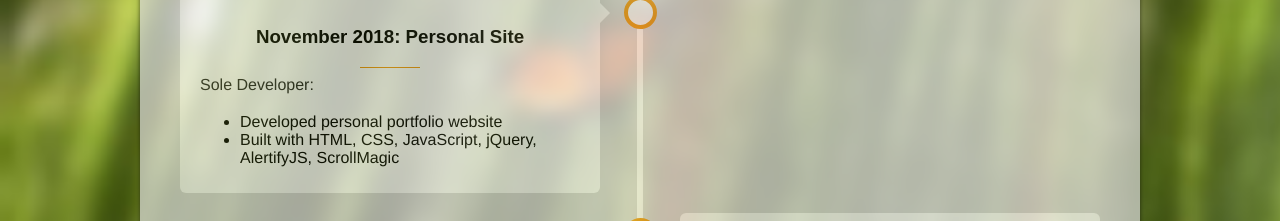
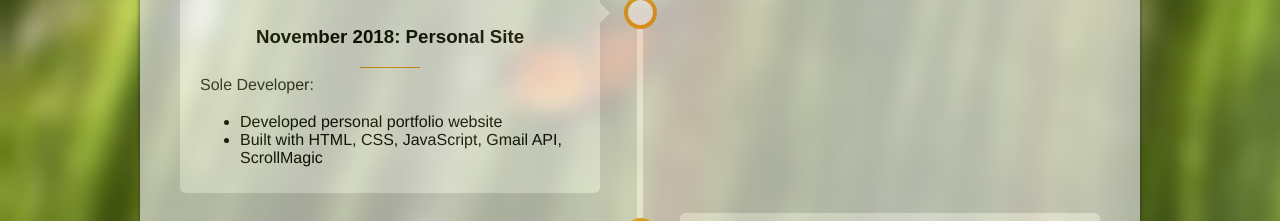
Before and after one commit to Thanh-Lai/personal-site, a website: page index.html in a window 1280 px wide. Shown: the part 2040-2261 px from the top of the page. Drawn offline with Linux system fonts and the light colour scheme; a web font is replaced by a local one.

Commit message:
altered portfolio

```diff
--- a/index.html
+++ b/index.html
@@ -143,7 +143,7 @@
                         </span>
                         <ul>
                             <li>Developed personal portfolio website</li>
-                            <li>Built with HTML, CSS, JavaScript, jQuery, AlertifyJS, ScrollMagic</li>
+                            <li>Built with HTML, CSS, JavaScript, Gmail API, ScrollMagic</li>
                         </ul>
                     </p>
                 </div>
```
